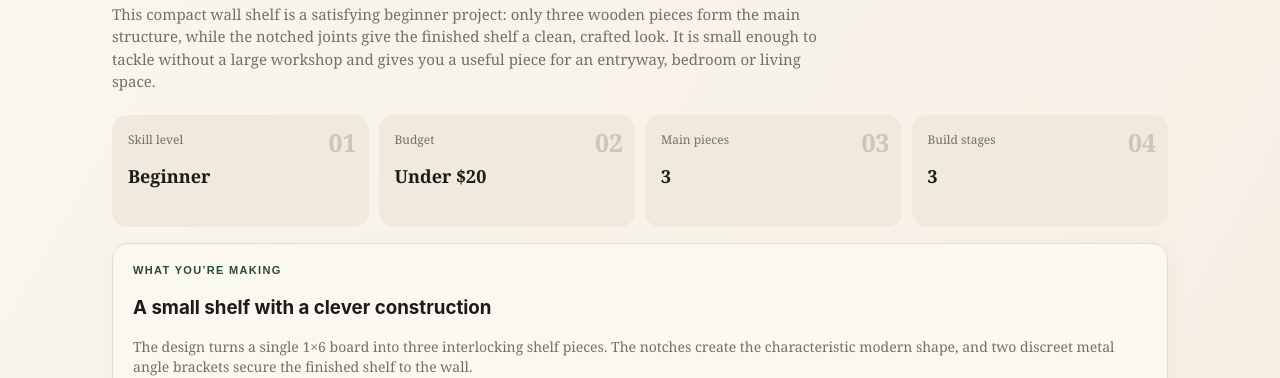
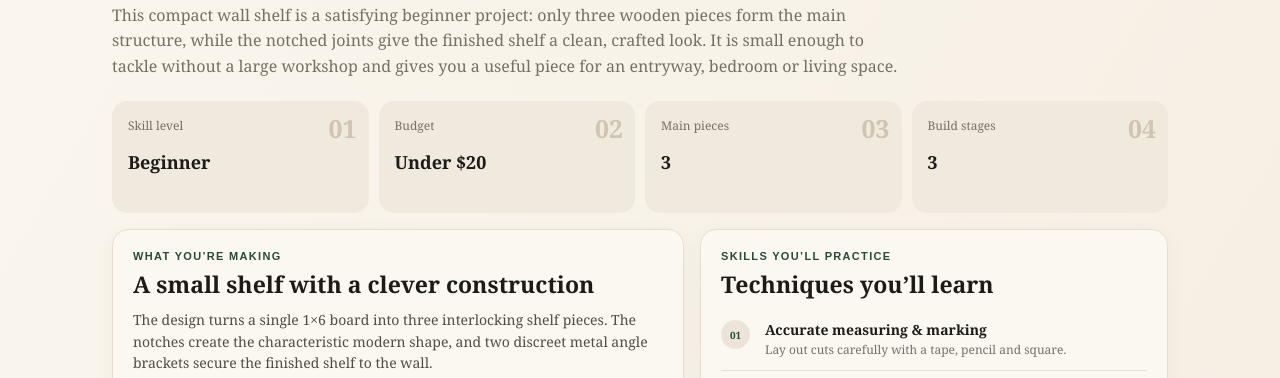
Before and after one commit to wanderwerkhoven-afk/HandyMan, a plain HTML site: page index.html in a window 1280 px wide. Both pictures are taken after a click on the button "Open Walnut Wall Shelf". Shown: the part 422-800 px from the top of the page. Drawn offline with Linux system fonts and the light colour scheme.

Commit message:
Style project overview story and skills

```diff
--- a/css/app.css
+++ b/css/app.css
@@ -71,3 +71,11 @@ button:active,.chip:active,.nav-item:active,.round-arrow:active{transform:scale(
 
 /* Build execution is a single tab-owned surface */
 .build-execution[hidden]{display:none!important}
+
+/* Overview owns project story and learning outcomes only */
+.overview-intro{max-width:800px}.overview-intro p{font-size:16px;line-height:1.6}
+.overview-content{display:grid;grid-template-columns:1.1fr .9fr;gap:16px;margin-top:16px}
+.project-story h3,.skills-panel h3{font:700 23px/1.15 Georgia,serif;margin:0 0 12px}
+.project-story p{font:15px/1.55 Georgia,serif;color:#514c45;margin:0 0 12px}
+.skill-list{display:grid}.skill-list>div{display:grid;grid-template-columns:34px 1fr;gap:10px;padding:11px 0;border-top:1px solid var(--line)}.skill-list>div:first-child{border-top:0}.skill-list i{display:grid;place-items:center;width:29px;height:29px;border-radius:50%;background:#ece4d8;color:var(--green);font:700 10px Georgia,serif;font-style:normal}.skill-list span{display:flex;flex-direction:column}.skill-list b{font:700 14px Georgia,serif}.skill-list small{font:12px/1.4 Georgia,serif;color:var(--muted);margin-top:3px}
+@media(max-width:720px){.overview-content{grid-template-columns:1fr}.overview-intro p{font-size:15px}}
```
